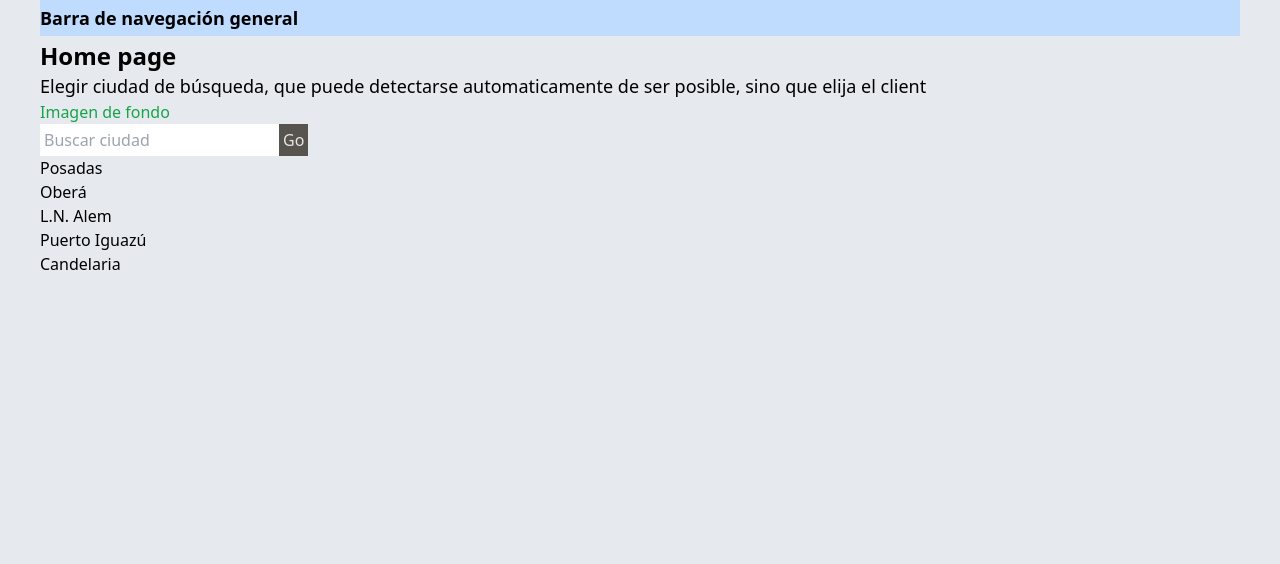
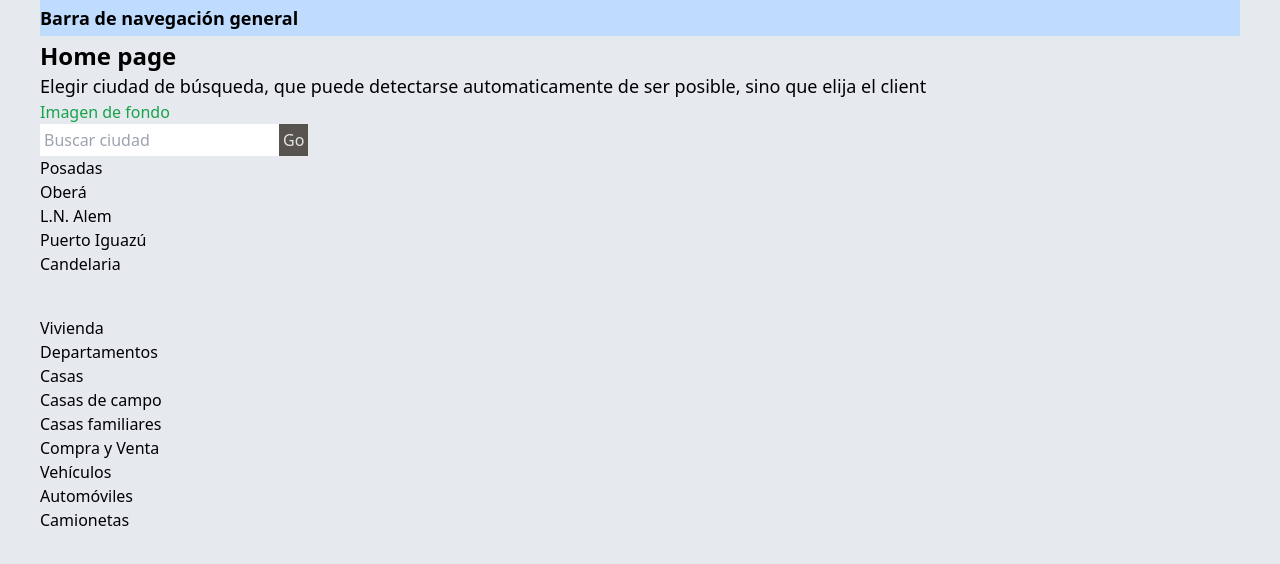
Before and after one commit to blu3army/anuncios_webapp, a Next.js app: page / in a window 1280 px wide. Shown: the top 564 px of the page. Built offline with nearby package versions, Linux system fonts and the light colour scheme.

Commit message:
Mejorando code del cat tree

```diff
--- a/app/page.tsx
+++ b/app/page.tsx
@@ -1,7 +1,7 @@
 import Link from 'next/link'
 import { Metadata } from 'next';
 import { CitiesDB } from '@/databases/cities-db';
-import { tree, treeGenerator } from '@/databases/categorias-tree';
+import { tree } from '@/databases/categorias-tree';
 
 
 //Metadatas
@@ -54,7 +54,23 @@ export default function Home() {
 
             {/* Una vez que tenemos ciudad seleccionada, mostramos rubros y categorias */}
             <div>
+            </div>
 
+
+
+            <div className='mt-10'>
+                {
+                    tree.map( (cat,i) =>
+                        <p key={i}>
+                            <p>
+                                {cat.name}
+                            </p>
+                            {
+                                catChildren(cat)
+                            }
+                        </p>
+                    )
+                }
             </div>
 
 
@@ -62,3 +78,23 @@ export default function Home() {
         </main>
     )
 }
+
+
+function catChildren(cat:Categoria){
+    return <ul>
+        {
+            cat.children.map( (child,i) =>
+                <li key={i}>
+                    <p>
+                        {child.name}
+                    </p>
+                    {
+                        (child.children && child.children.length > 0) &&
+                        catChildren(child)
+                    }
+                </li>
+
+            )
+        }
+    </ul>
+}
--- a/databases/categorias-tree.tsx
+++ b/databases/categorias-tree.tsx
@@ -74,8 +74,6 @@ let subcategoriasData = [
 export function treeGenerator(...categoriaArrays:CategoriaData[][]):Categoria[]{
 
     let tree = [];
-
-
     //Recorremos el primer nivel
     for (const catData of categoriaArrays[0]) {
 
@@ -87,10 +85,6 @@ export function treeGenerator(...categoriaArrays:CategoriaData[][]):Categoria[]{
         tree.push(newCat);
     }
 
-
-
-
-    // return arr.map( (c)=> new Categoria({name: c.name, code: c.code}) )
     return tree;
 }
 
@@ -102,7 +96,7 @@ function walkChildren(cat:Categoria, childrenCodes:string[], pointer:number,  ..
     }
 
     //Recorremos los hijos del primer nivel, siempre que tenga
-    if(childrenCodes && childrenCodes.length > 0){
+    if(childrenCodes.length > 0){
         for (const childCode of childrenCodes) {
             //Buscamos dentro del siguiente nivel
             for (const sub of nextDataArray[pointer]) {
```
